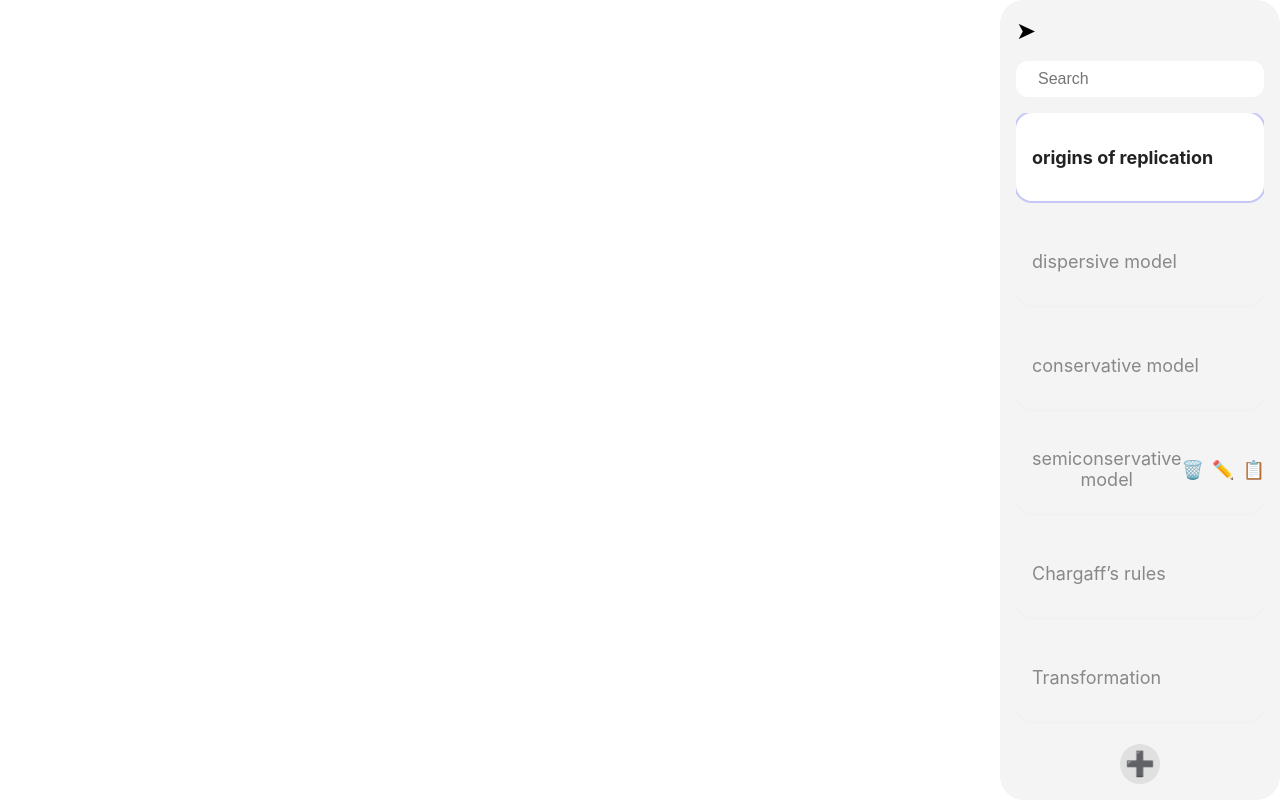
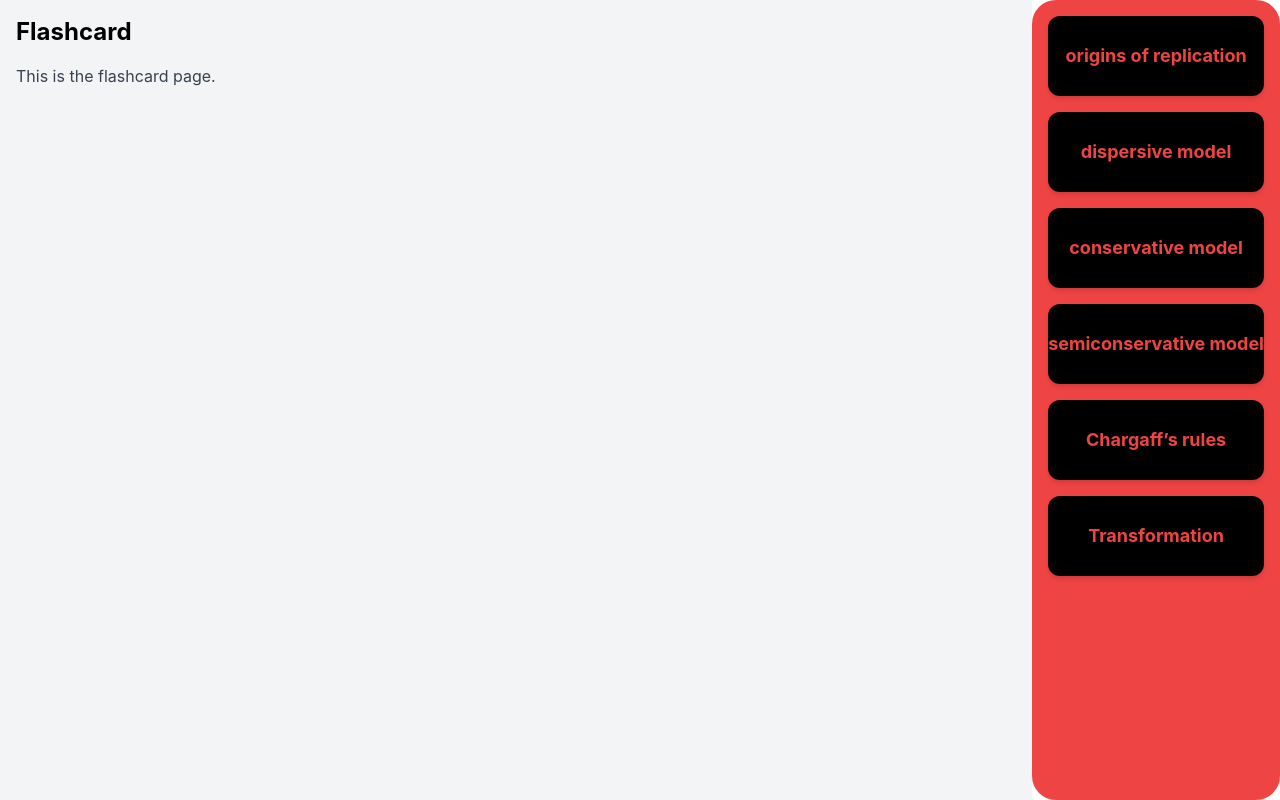
Before and after one commit to fahimWad/cs188-hci, a React (Create React App) app in the folder nebula/: page / in a window 1280 px wide. Built offline with nearby package versions, Linux system fonts and the light colour scheme.

Commit message:
Added tailwind setup

```diff
--- a/nebula/package.json
+++ b/nebula/package.json
@@ -43,5 +43,8 @@
       "last 1 firefox version",
       "last 1 safari version"
     ]
+  },
+  "devDependencies": {
+    "tailwindcss": "^3.4.17"
   }
 }
--- a/nebula/src/App.tsx
+++ b/nebula/src/App.tsx
@@ -1,7 +1,6 @@
 import React from 'react';
 import logo from './logo.svg';
-import './App.css';
-import Sidebar from './components/Sidebar';
+// import './App.css';
 import Flashcard from './pages/Flashcard';
 
 function App() {
--- /dev/null
+++ b/nebula/src/components/CollapseButton.tsx
@@ -0,0 +1,9 @@
+import React, { useState } from 'react';
+
+const CollapseButton: React.FC = () => {
+    return (
+        <div className="collapse-button"> </div>
+    )
+}
+
+export default CollapseButton;
--- a/nebula/src/components/Sidebar.tsx
+++ b/nebula/src/components/Sidebar.tsx
@@ -14,104 +14,15 @@ const Sidebar: React.FC = () => {
     const [search, setSearch] = useState("");
 
     return (
-        <div className="sidebar" style={{
-            width: 280,
-            background: "#F4F4F4",
-            borderRadius: 24,
-            padding: 16,
-            display: "flex",
-            flexDirection: "column",
-            height: "100vh",
-            boxSizing: "border-box"
-        }}>
-            {/* Top Chevron */}
-            <div style={{ display: "flex", alignItems: "center", marginBottom: 16 }}>
-                <span style={{ fontSize: 24 }}>➤</span>
+        <div className="sidebar bg-red-500 rounded-3xl p-4 flex flex-col h-screen box-border gap-4">
+            {cards.map(card => (
+            <div
+                key={card.id}
+                className="bg-black rounded-xl shadow-md flex items-center justify-center h-20 cursor-pointer"
+            >
+                <span className="text-red-500 text-lg font-bold">{card.text}</span>
             </div>
-            {/* Search Bar */}
-            <div style={{
-                background: "#fff",
-                borderRadius: 12,
-                padding: "8px 12px",
-                display: "flex",
-                alignItems: "center",
-                marginBottom: 16
-            }}>
-                <input
-                    type="text"
-                    placeholder="Search"
-                    value={search}
-                    onChange={e => setSearch(e.target.value)}
-                    style={{
-                        border: "none",
-                        outline: "none",
-                        marginLeft: 8,
-                        background: "transparent",
-                        width: "100%",
-                        fontSize: 16
-                    }}
-                />
-            </div>
-            {/* Card List */}
-            <div style={{
-                flex: 1,
-                overflowY: "auto",
-                display: "flex",
-                flexDirection: "column",
-                gap: 16,
-                marginBottom: 16
-            }}>
-                {cards
-                    .filter(card => card.text.toLowerCase().includes(search.toLowerCase()))
-                    .map(card => (
-                        <div
-                            key={card.id}
-                            onClick={() => setSelected(card.id)}
-                            style={{
-                                background: selected === card.id ? "#fff" : "#F4F4F4",
-                                borderRadius: 16,
-                                padding: "20px 16px",
-                                boxShadow: selected === card.id ? "0 0 0 2px #C6C6F8" : "0 1px 4px rgba(0,0,0,0.03)",
-                                fontWeight: selected === card.id ? 700 : 400,
-                                fontSize: 18,
-                                color:
-                                    selected === card.id ? "#222" : "#888",
-                                cursor: "pointer",
-                                position: "relative",
-                                minHeight: 48,
-                                display: "flex",
-                                alignItems: "center",
-                                justifyContent: "space-between"
-                            }}
-                        >
-                            <span>{card.text}</span>
-                            {card.text === "semiconservative model" && (
-                                <span style={{ display: "flex", gap: 8 }}>
-                                    <span style={{ cursor: "pointer" }}>🗑️</span>
-                                    <span style={{ cursor: "pointer" }}>✏️</span>
-                                    <span style={{ cursor: "pointer" }}>📋</span>
-                                </span>
-                            )}
-                        </div>
-                    ))}
-            </div>
-            {/* Add Button */}
-            <button
-                style={{
-                    background: "#E0E0E0",
-                    border: "none",
-                    borderRadius: "50%",
-                    width: 40,
-                    height: 40,
-                    display: "flex",
-                    alignItems: "center",
-                    justifyContent: "center",
-                    margin: "0 auto",
-                    cursor: "pointer"
-                }}
-            >
-                <span style={{ fontSize: 24 }}>➕</span>
-            </button>
+            ))}
         </div>
     );
 }
--- a/nebula/src/index.css
+++ b/nebula/src/index.css
@@ -1,3 +1,7 @@
+@tailwind base;
+@tailwind components;
+@tailwind utilities;
+
 body {
   margin: 0;
   font-family: -apple-system, BlinkMacSystemFont, 'Segoe UI', 'Roboto', 'Oxygen',
--- a/nebula/src/pages/Flashcard.tsx
+++ b/nebula/src/pages/Flashcard.tsx
@@ -3,9 +3,10 @@ import Sidebar from '../components/Sidebar';
 
 const Flashcard: React.FC = () => {
     return (
-        <div style={{ display: 'flex', height: '100vh'}}>
-            <div style={{ flex: 1, padding: '2rem' }}>
-            {/* Flashcard page content goes here */}
+        <div className="flex flex-row h-screen">
+            <div className="flex-1 bg-gray-100 p-4">
+                <h1 className="text-2xl font-bold mb-4">Flashcard</h1>
+                <p className="text-gray-700">This is the flashcard page.</p>
             </div>
             <Sidebar />
         </div>
--- /dev/null
+++ b/nebula/tailwind.config.js
@@ -0,0 +1,10 @@
+/** @type {import('tailwindcss').Config} */
+module.exports = {
+  content: [
+    "./src/**/*.{js,jsx,ts,tsx}",
+  ],
+  theme: {
+    extend: {},
+  },
+  plugins: [],
+}
```
Also changed, not shown: 1 other file (tests, documents, lock files or other folders).
